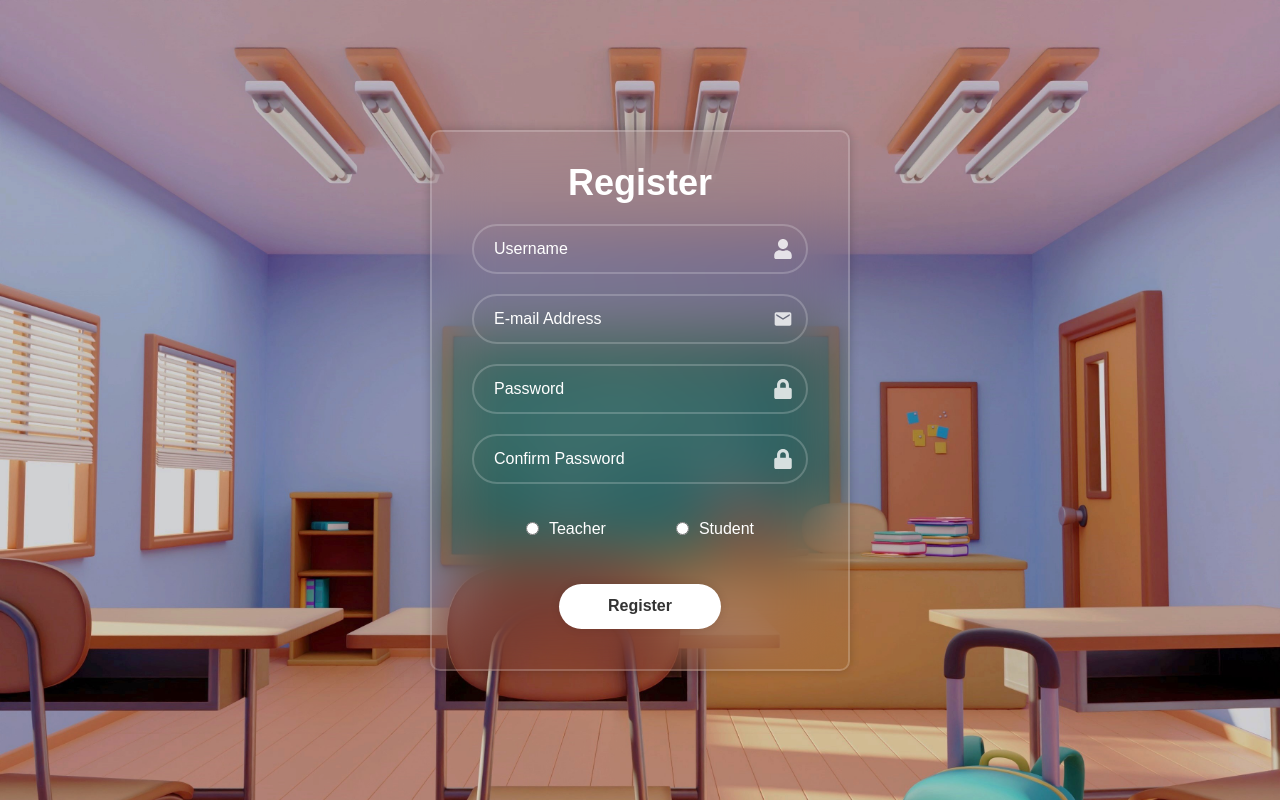
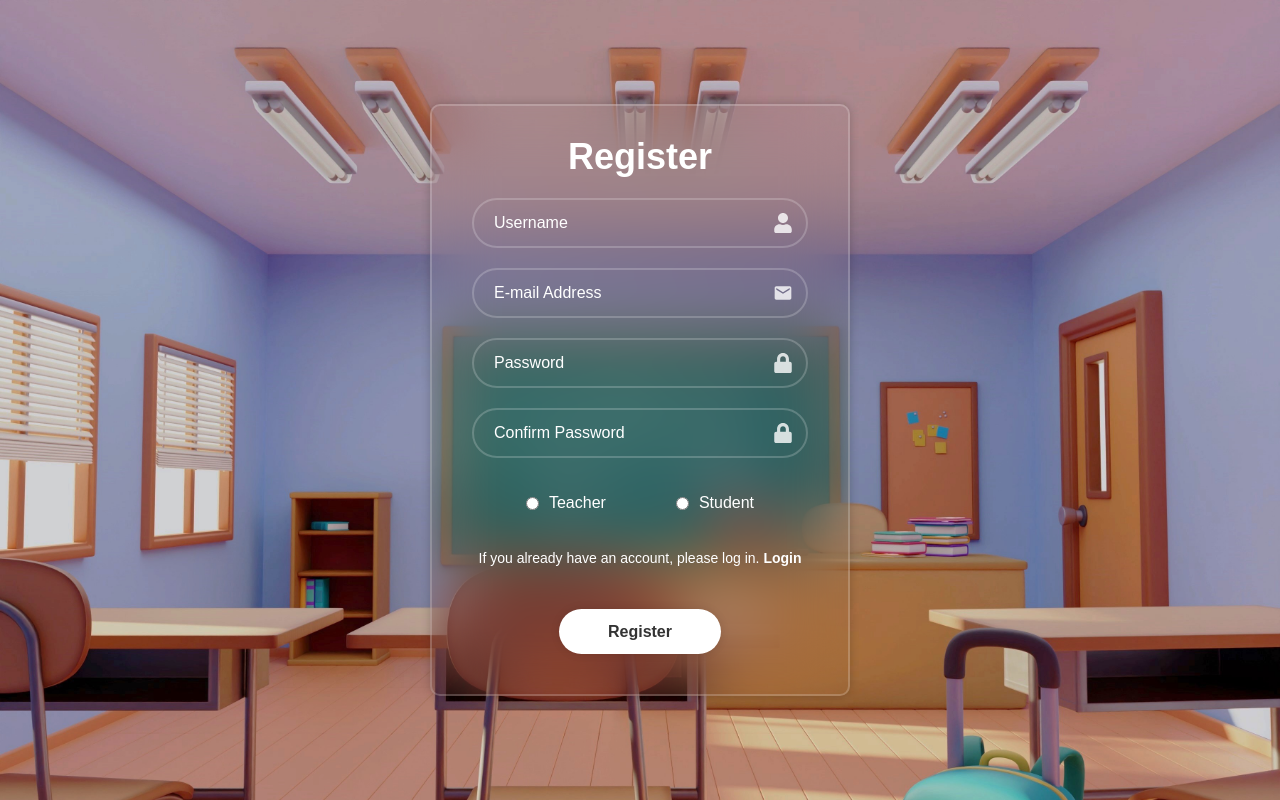
Before and after one commit to PKpattranit999719/Cooperative-Education, a React (Create React App) app in the folder front_end/: page /register in a window 1280 px wide. Built offline with nearby package versions, Linux system fonts and the light colour scheme.

Commit message:
เพิ่มให้หน้าRegister สามารถย้อนกลับไปหน้าLoginได้

```diff
--- a/front_end/src/Components/Pages/Shared/Register/RegisterPage.jsx
+++ b/front_end/src/Components/Pages/Shared/Register/RegisterPage.jsx
@@ -3,7 +3,8 @@ import "./RegisterPage.css";
 import { FaUser } from "react-icons/fa";
 import { MdEmail } from "react-icons/md";
 import { FaLock } from "react-icons/fa";
-import { useNavigate } from "react-router-dom";
+import { useNavigate, Link } from "react-router-dom";
+
 const Register = () => {
   const [username, setUsername] = useState("");
   const [email, setEmail] = useState("");
@@ -15,7 +16,6 @@ const Register = () => {
   const handleSubmit = async (e) => {
     e.preventDefault();
 
-    // ตรวจสอบรหัสผ่าน
     if (password !== confirmPassword) {
       alert("Passwords do not match!");
       return;
@@ -25,11 +25,6 @@ const Register = () => {
       role === "teacher"
         ? "http://localhost:8000/admin"
         : "http://localhost:8000/user";
-
-    // const formData = new URLSearchParams();
-    // formData.append("email", email);
-    // formData.append("name", username);
-    // formData.append("password", password);
 
     const payload = {
       email: email,
@@ -127,10 +122,17 @@ const Register = () => {
               </label>
             </div>
           </div>
+          <div className="register-link">
+            <p>
+              If you already have an account, please log in.{" "}
+              <Link to="/login">Login</Link>
+            </p>
+          </div>
           <button type="submit">Register</button>
         </form>
       </div>
     </div>
   );
 };
+
 export default Register;
```
